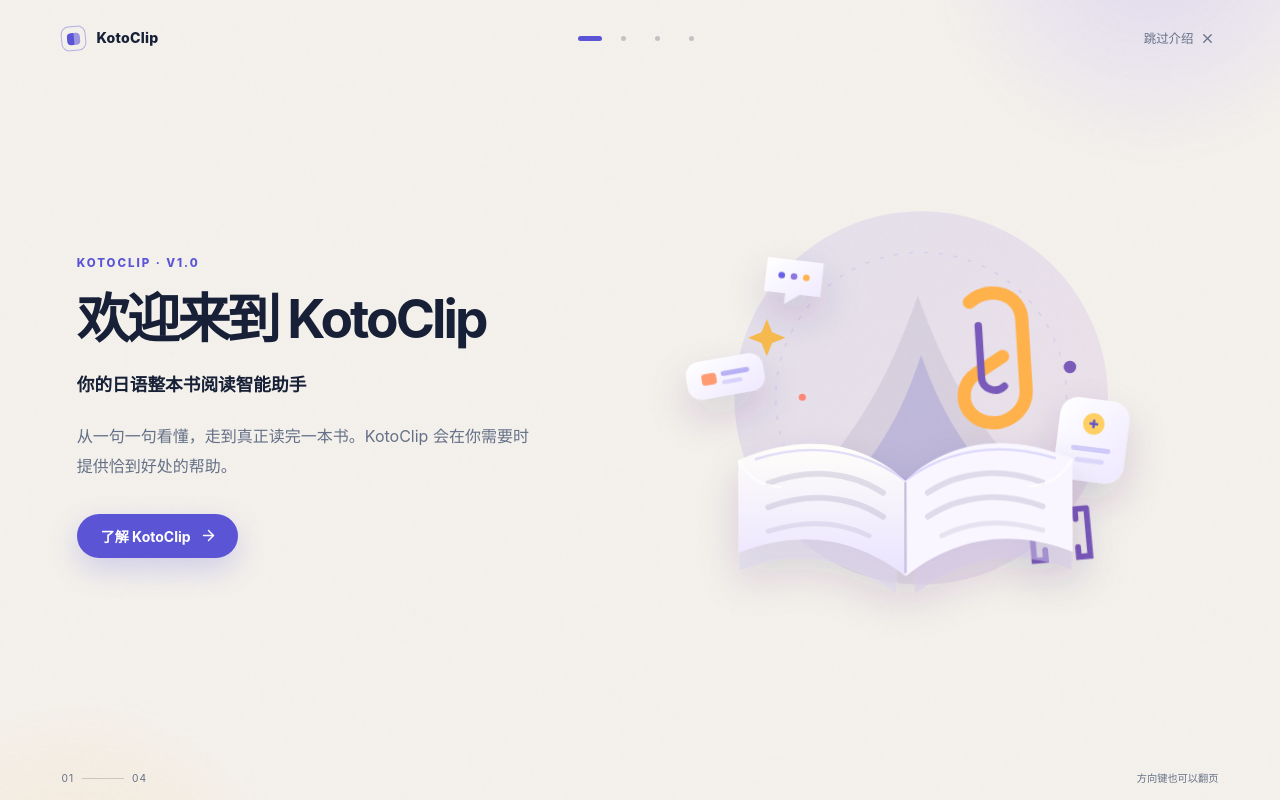
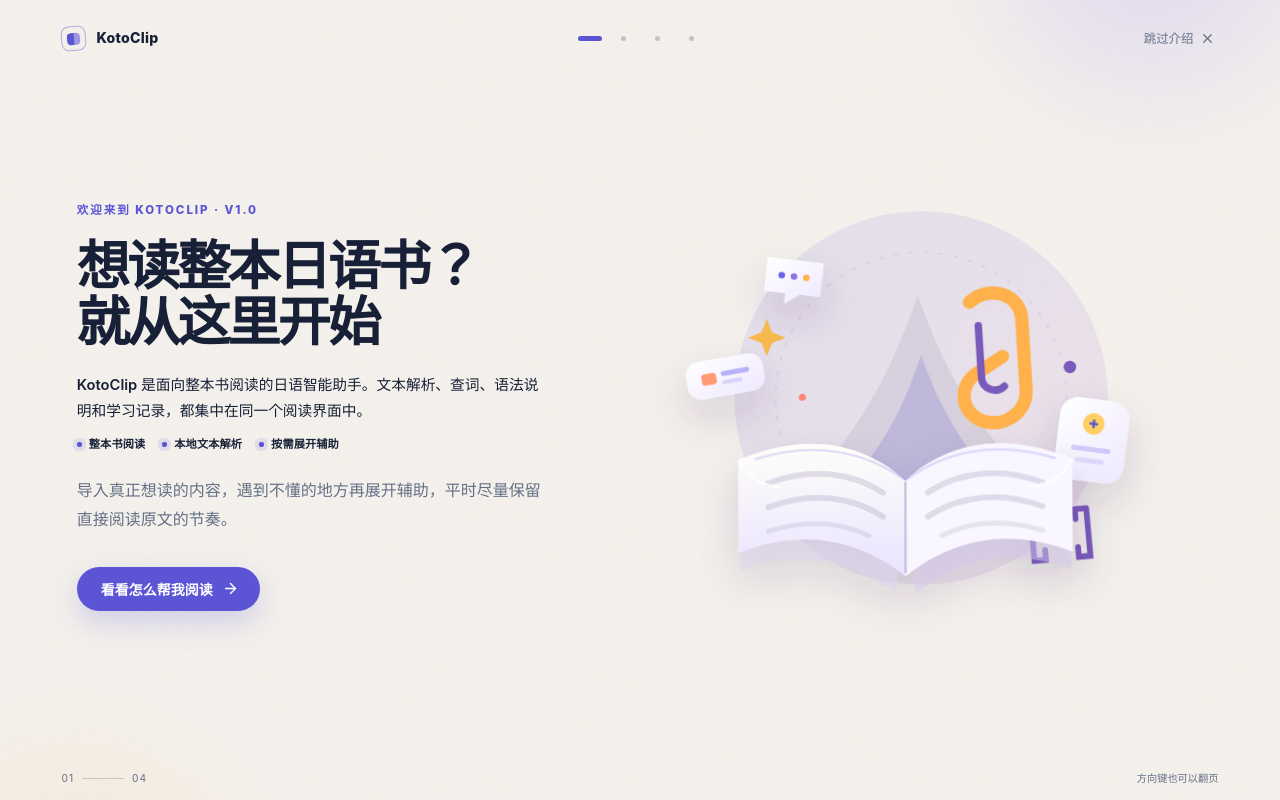
Before and after one commit to OsakaLOOP/kotoclip, a Vue app: page / in a window 1280 px wide. Built offline with nearby package versions, Linux system fonts and the light colour scheme.

Commit message:
copy: 优化首次引导文案层级

```diff
--- a/src/components/onboarding/OnboardingExperience.vue
+++ b/src/components/onboarding/OnboardingExperience.vue
@@ -13,6 +13,7 @@
   eyebrow: string;
   title: string;
   lead: string;
+  leadPoints: string[];
 }
 
 const emit = defineEmits<{
@@ -22,27 +23,31 @@
 const slides: Slide[] = [
   {
     id: "welcome",
-    eyebrow: "KOTOCLIP · V1.0",
-    title: "欢迎来到 KotoClip",
-    lead: "你的日语整本书阅读智能助手",
+    eyebrow: "欢迎来到 KOTOCLIP · V1.0",
+    title: "想读整本日语书？\n就从这里开始",
+    lead: "KotoClip 是面向整本书阅读的日语智能助手。文本解析、查词、语法说明和学习记录，都集中在同一个阅读界面中。",
+    leadPoints: ["整本书阅读", "本地文本解析", "按需展开辅助"],
   },
   {
     id: "ascent",
     eyebrow: "01 · 读懂整本",
-    title: "水平还没到，也可以开始读整本书",
-    lead: "把句子拆清楚，把解释放回语境，让阅读继续往前。",
+    title: "读到卡住的地方，随手查清楚就好",
+    lead: "从语素、文节到词典义项和语法结构，所有辅助都在正文中按需展开，尽量不打断连续阅读。",
+    leadPoints: ["悬浮快速查词", "多 MDict 词典接入", "语法分析引擎", "AI 语境问答"],
   },
   {
     id: "interest",
     eyebrow: "02 · 兴趣激励",
-    title: "奖励自己，也让喜欢的内容带你继续读",
-    lead: "经典名著、网络文案、视频字幕与 ACGN 作品，都能进入同一套阅读流程。",
+    title: "喜欢的内容，当然可以拿来学日语",
+    lead: "支持经典名著、网络文案、视频字幕和 ACGN 作品。导入后即可使用同一套文本解析、悬浮查词和语法分析功能。",
+    leadPoints: ["统一导入", "自动解析", "保留阅读记录"],
   },
   {
     id: "system",
     eyebrow: "03 · 建立体系",
-    title: "读过的内容，逐渐连成自己的日语体系",
-    lead: "分级、文法、卡片与复习提示互相衔接，把每次读懂都留下来。",
+    title: "边读边整理，\n慢慢建立自己的日语体系",
+    lead: "N1–N5 分级、文法知识、卡片生成和复习提醒统一管理。阅读时查过、记过的内容，可以直接用于制卡和复习。",
+    leadPoints: ["N1–N5 分级", "ANKI 卡片生成", "内置遗忘曲线"],
   },
 ];
 
@@ -137,28 +142,33 @@
           <div class="copy-column">
             <p class="eyebrow">{{ current.eyebrow }}</p>
             <h1>{{ current.title }}</h1>
-            <p class="lead">{{ current.lead }}</p>
+            <div class="lead-block">
+              <p class="lead">{{ current.lead }}</p>
+              <div class="lead-points" :aria-label="`${current.eyebrow}核心能力`">
+                <span v-for="point in current.leadPoints" :key="point">{{ point }}</span>
+              </div>
+            </div>
 
             <p v-if="current.id === 'welcome'" class="body-copy">
-              从一句一句看懂，走到真正读完一本书。KotoClip 会在你需要时提供恰到好处的帮助。
+              导入真正想读的内容，遇到不懂的地方再展开辅助，平时尽量保留直接阅读原文的节奏。
             </p>
 
             <div v-else-if="current.id === 'ascent'" class="feature-grid feature-grid--ascent">
               <article>
                 <span class="feature-index">01</span>
-                <div><strong>语素与文节拆分</strong><p>先看清句子由什么组成。</p></div>
+                <div><strong>悬浮快速查词</strong><p>鼠标悬浮在词语或语素上，即时查看读音、原形、词性和本句义项。</p></div>
               </article>
               <article>
                 <span class="feature-index">02</span>
-                <div><strong>权威词典解释</strong><p>用可靠来源确认本句含义。</p></div>
+                <div><strong>多 MDict 词典接入</strong><p>接入多部本地 MDict 词典，按优先级查询，并可随时切换。</p></div>
               </article>
               <article>
                 <span class="feature-index">03</span>
-                <div><strong>智能语法分析</strong><p>找到连接关系和句内作用。</p></div>
+                <div><strong>语法分析引擎</strong><p>拆分语素与文节，识别活用、功能语素和句内语法。</p></div>
               </article>
               <article>
                 <span class="feature-index">04</span>
-                <div><strong>AI 语境问答</strong><p>带着当前段落继续追问。</p></div>
+                <div><strong>AI 语境问答</strong><p>围绕当前词、句或段落继续追问，不必重新交代上下文。</p></div>
               </article>
             </div>
 
@@ -169,14 +179,14 @@
                 <span>视频字幕</span>
                 <span>ACGN 作品</span>
               </div>
-              <p class="conversion-line"><Check :size="17" aria-hidden="true" /> 一键成为你的阅读教材</p>
+              <p class="conversion-line"><Check :size="17" aria-hidden="true" /> 导入后，一键成为教材</p>
             </div>
 
             <div v-else class="feature-grid feature-grid--system">
-              <article><span class="system-glyph">N</span><div><strong>N1–N5 严格分级</strong><p>清楚定位当前难度。</p></div></article>
-              <article><span class="system-glyph">文</span><div><strong>完整文法与阅读技巧</strong><p>从规则走向真实语境。</p></div></article>
-              <article><span class="system-glyph">卡</span><div><strong>ANKI 卡片生成</strong><p>把阅读现场直接带入复习。</p></div></article>
-              <article><span class="system-glyph">曲</span><div><strong>遗忘曲线动态提示</strong><p>在需要的时候再次遇见。</p></div></article>
+              <article><span class="system-glyph">N</span><div><strong>N1–N5 分级体系</strong><p>按统一等级标注文法和阅读难点，明确当前难度。</p></div></article>
+              <article><span class="system-glyph">文</span><div><strong>完整文法与阅读技巧</strong><p>从形态、功能语素到句法和读解方法，按主题整理。</p></div></article>
+              <article><span class="system-glyph">卡</span><div><strong>ANKI 卡片生成</strong><p>从原文、词义和笔记生成卡片，减少重复整理。</p></div></article>
+              <article><span class="system-glyph">曲</span><div><strong>内置遗忘曲线</strong><p>根据接触和复习记录动态提示，在合适的时间回顾。</p></div></article>
             </div>
 
             <div class="actions">
@@ -196,17 +206,17 @@
                 type="button"
                 @click="next"
               >
-                {{ current.id === 'welcome' ? '了解 KotoClip' : current.id === 'system' ? '开始使用 KotoClip' : '继续' }}
+                {{ current.id === 'welcome' ? '看看怎么帮我阅读' : current.id === 'system' ? '开始使用 KotoClip' : '继续' }}
                 <ArrowRight :size="17" aria-hidden="true" />
               </button>
 
               <p v-else class="reward-direction">
-                点击右侧那一点奖励，继续前往“兴趣激励”。
+                点一下右侧的小奖励，接着看看怎样把兴趣变成持续的激励。
               </p>
             </div>
 
             <p v-if="current.id === 'system'" class="release-note">
-              v1.0 从核心阅读体验开始，相关能力会持续完善。
+              部分能力会在 v1.0 后续更新中逐步开放。
             </p>
           </div>
 
@@ -438,6 +448,7 @@
   line-height: 1.07;
   letter-spacing: -.055em;
   text-wrap: balance;
+  white-space: pre-line;
 }
 
 [data-slide="ascent"] h1,
@@ -446,17 +457,50 @@
   font-size: clamp(2.05rem, 3.35vw, 3.8rem);
 }
 
-.lead {
+.lead-block {
   max-width: 590px;
   margin-top: 22px;
+}
+
+.lead {
+  margin: 0;
   color: var(--page-muted);
-  font-size: clamp(1rem, 1.38vw, 1.22rem);
-  line-height: 1.75;
+  font-size: clamp(.92rem, 1.15vw, 1.06rem);
+  line-height: 1.72;
 }
 
 [data-slide="welcome"] .lead {
   color: var(--page-ink);
-  font-weight: 650;
+  font-weight: 560;
+}
+
+.lead-points {
+  display: flex;
+  flex-wrap: wrap;
+  gap: 7px 17px;
+  margin-top: 12px;
+}
+
+.lead-points span {
+  position: relative;
+  padding-left: 12px;
+  color: var(--page-ink);
+  font-size: .7rem;
+  font-weight: 760;
+  letter-spacing: .01em;
+  white-space: nowrap;
+}
+
+.lead-points span::before {
+  content: "";
+  position: absolute;
+  top: .52em;
+  left: 0;
+  width: 5px;
+  height: 5px;
+  border-radius: 2px;
+  background: var(--page-accent);
+  box-shadow: 0 0 0 4px var(--page-accent-soft);
 }
 
 .body-copy {
@@ -630,7 +674,9 @@
   .art-column { height: min(35vh, 310px); }
   .eyebrow { margin-bottom: 12px; }
   h1, [data-slide="ascent"] h1, [data-slide="interest"] h1, [data-slide="system"] h1 { font-size: clamp(1.8rem, 9vw, 2.75rem); }
-  .lead { margin-top: 14px; font-size: .95rem; }
+  .lead-block { margin-top: 14px; }
+  .lead { font-size: .9rem; }
+  .lead-points { gap: 7px 14px; }
   .feature-grid--ascent, .feature-grid--system { grid-template-columns: 1fr; }
   .slide { padding-bottom: 108px; }
   .onboarding-footer { display: none; }
```
